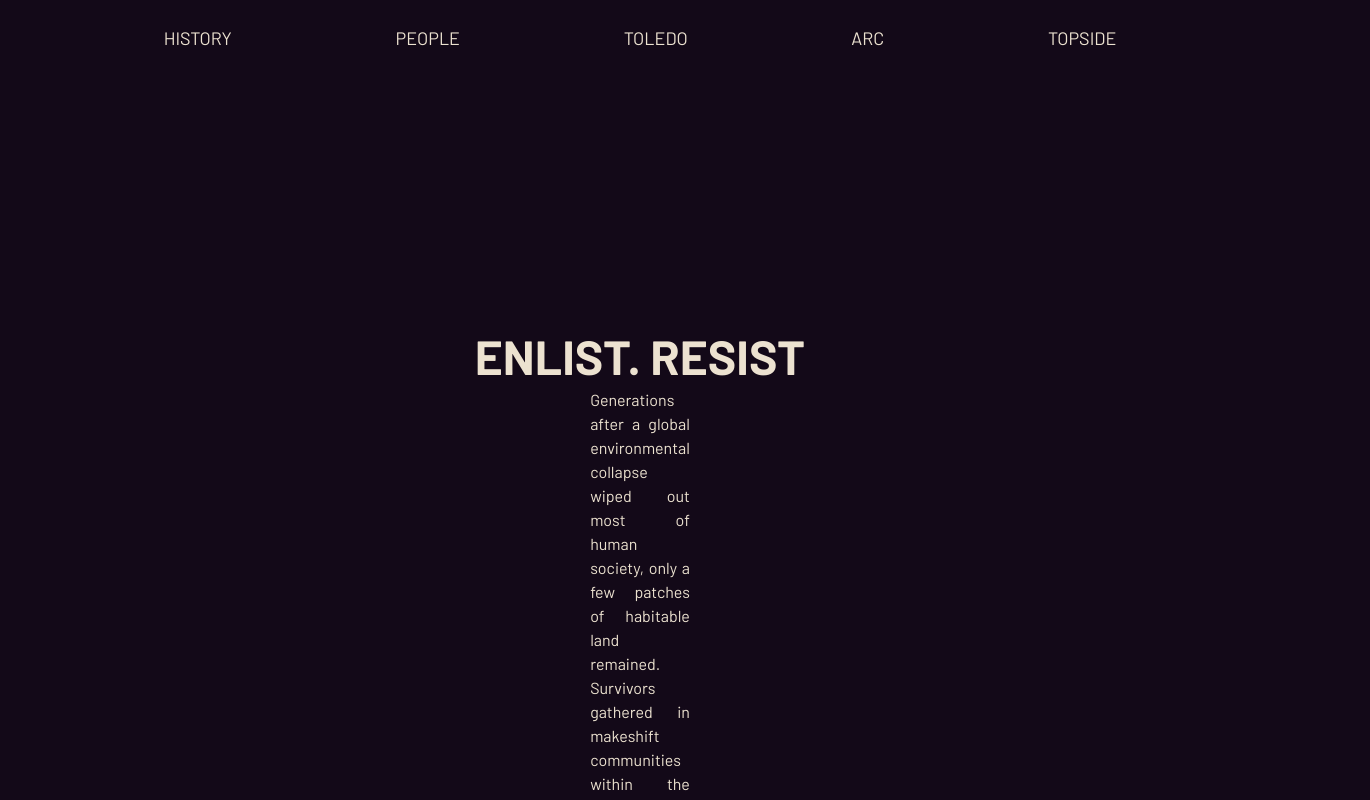
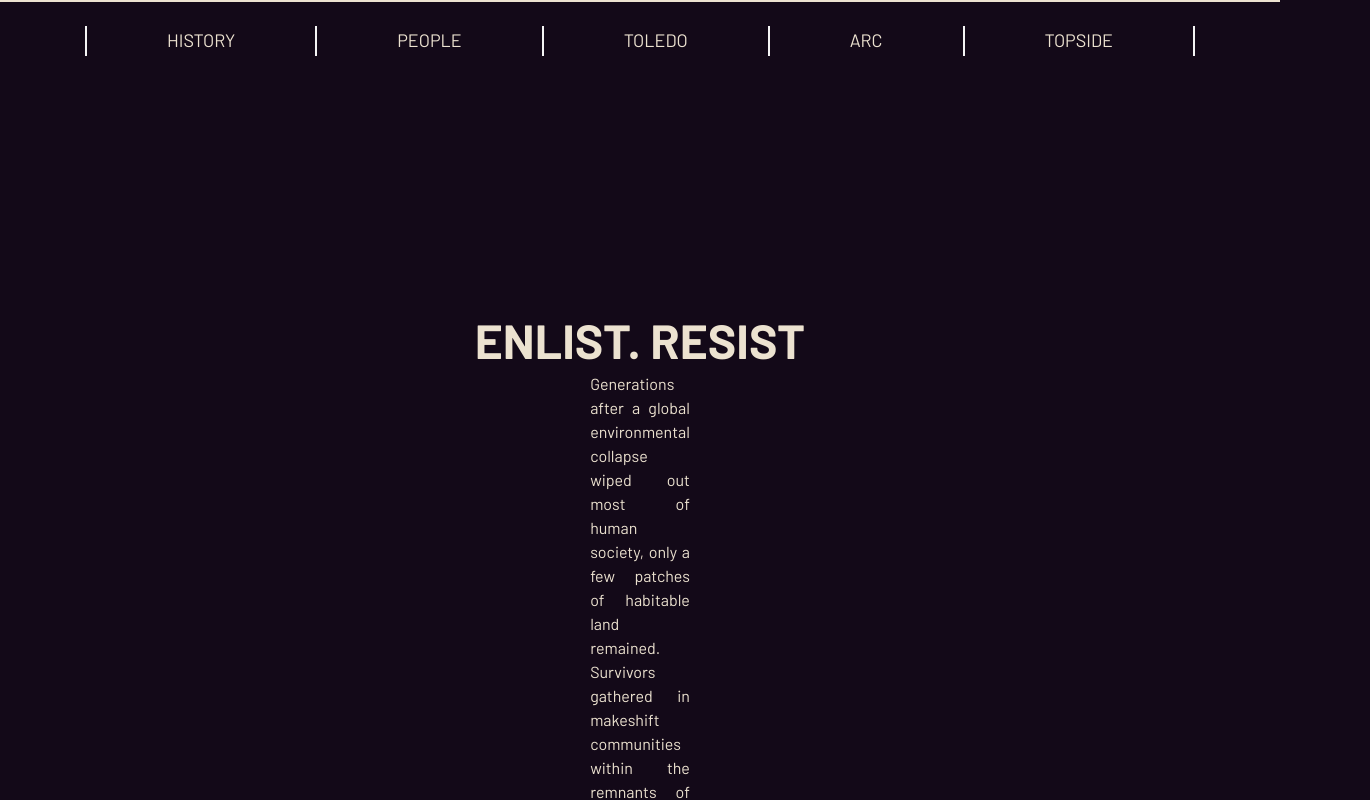
Before and after one commit to brendon-ly/arc-lore, a Next.js app: page / in a window 1280 px wide. Shown: the top 800 px of the page, 1370 px wide, since content can reach past the window. Built offline with nearby package versions, Linux system fonts and the light colour scheme.

Commit message:
Adds more styling to home page

```diff
--- a/app/page.tsx
+++ b/app/page.tsx
@@ -4,18 +4,26 @@ export default function Home() {
   return (
     <main>
     <div className="relative">
-      <div className="isolate">
-        <div className="flex flex-row justify-evenly pt-6 uppercase text-lg">
-          <h1>History</h1>
-          <h1>People</h1>
-          <h1>Toledo</h1>
-          <h1>Arc</h1>
-          <h1>Topside</h1>
+      <div className="isolate border-t-2">
+        <div className="mx-auto w-fit">
+          <div className="flex flex-row gap-x-20 justify-evenly pt-6 uppercase text-lg static">
+            <div className="inline-block h-[30px] min-h-[1em] w-0.5 self-stretch bg-neutral-100 dark:bg-white/10"></div>
+            <h1>History</h1>
+            <div className="inline-block h-[30px] min-h-[1em] w-0.5 self-stretch bg-neutral-100 dark:bg-white/10"></div>
+            <h1>People</h1>
+            <div className="inline-block h-[30px] min-h-[1em] w-0.5 self-stretch bg-neutral-100 dark:bg-white/10"></div>
+            <h1>Toledo</h1>
+            <div className="inline-block h-[30px] min-h-[1em] w-0.5 self-stretch bg-neutral-100 dark:bg-white/10"></div>
+            <h1>Arc</h1>
+            <div className="inline-block h-[30px] min-h-[1em] w-0.5 self-stretch bg-neutral-100 dark:bg-white/10"></div>
+            <h1>Topside</h1>
+            <div className="inline-block h-[30px] min-h-[1em] w-0.5 self-stretch bg-neutral-100 dark:bg-white/10"></div>
+          </div>
         </div>
       </div>
-      <div className="flex flex-col items-center justify-center pt-70 ">
+      <div className="flex flex-col items-center justify-center pt-65 ">
           <p className="font-bold uppercase text-5xl">Enlist. Resist</p>
-          <div className="text-justify py-2 px-170 text-balance">
+          <div className="text-justify py-2 px-50 text-balance mx-120">
             <p>Generations after a global environmental collapse wiped out most of human society, only a few patches of habitable land remained. Survivors gathered in makeshift communities within the remnants of old cities, as well as in countless small tribes.
 
               Just as some degree of civilization returned, crude machines started falling from the skies. In the Rust Belt, after a decade of hard fighting, this First Wave of ARC is eventually held back—but not for long.
```
